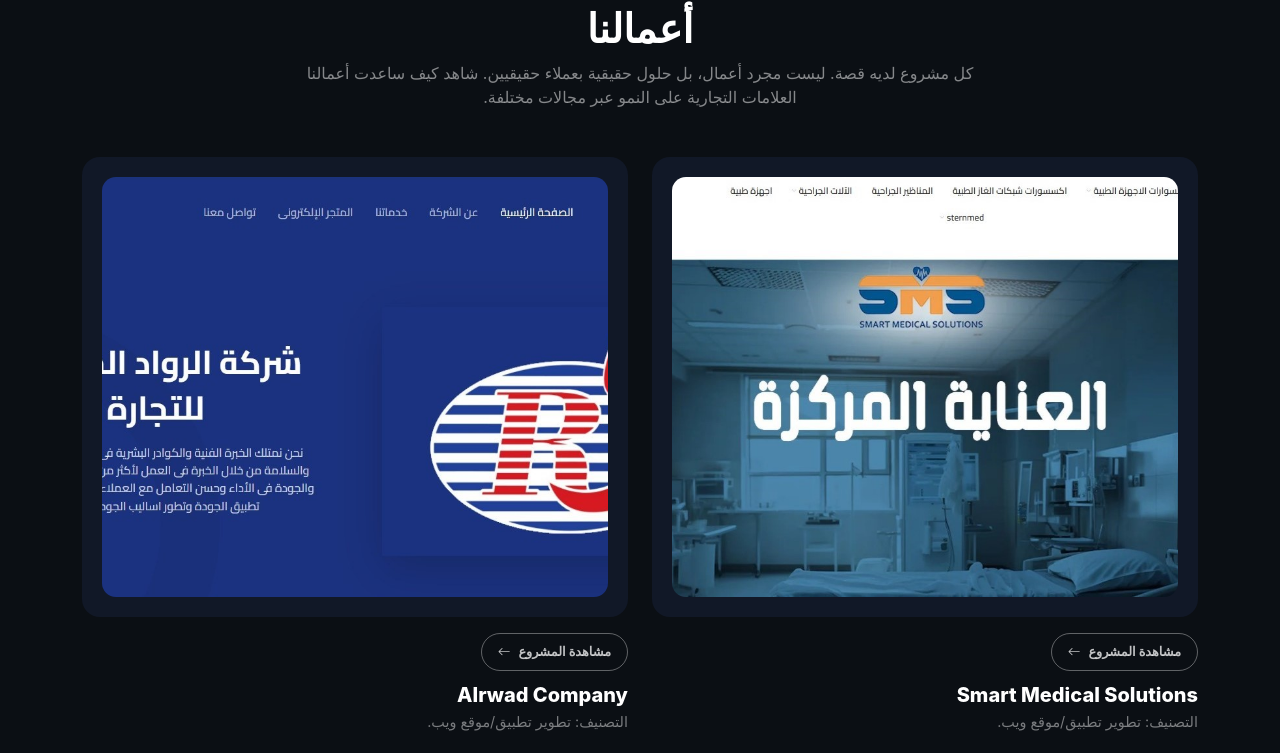
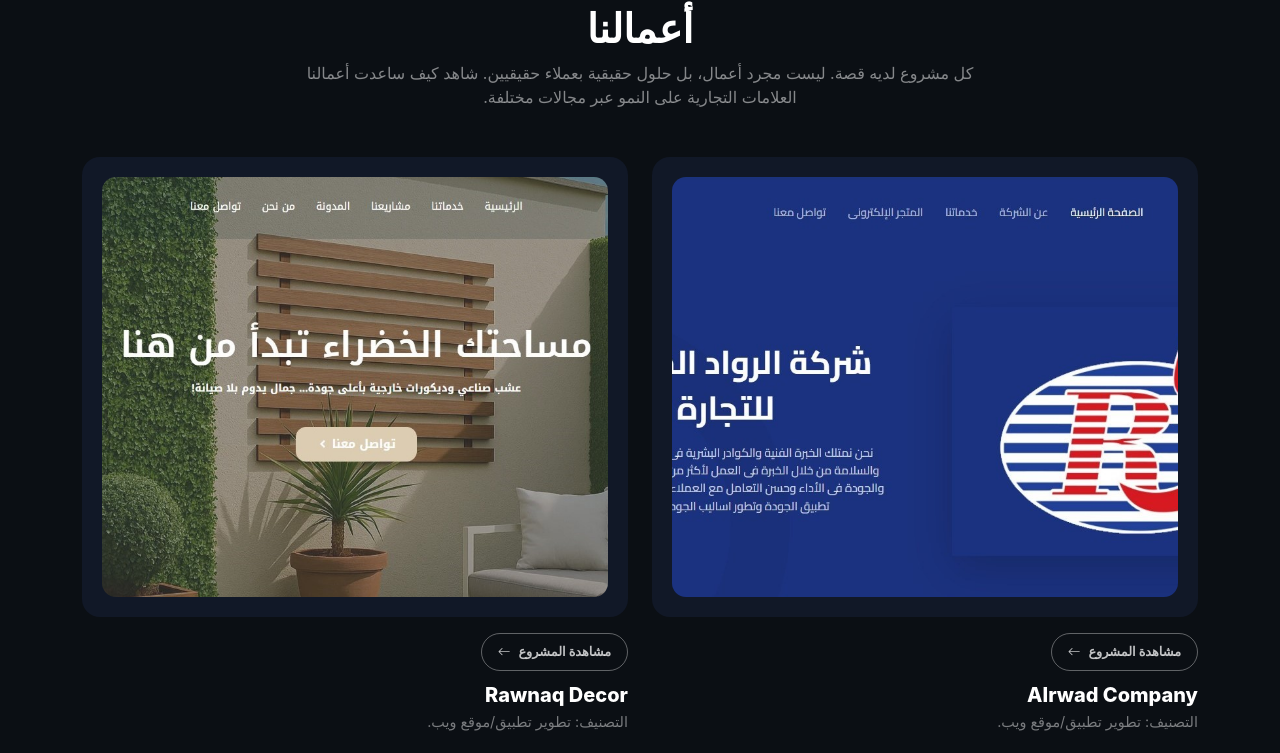
Before and after one commit to Mostafaelfiky282/Web_AD, a plain HTML site: page arabic.html in a window 1280 px wide. Shown: the part 1942-2695 px from the top of the page. Drawn offline with nearby package versions, Linux system fonts and the light colour scheme; a web font is replaced by a local one.

Commit message:
Fix Bug 2

```diff
--- a/arabic.html
+++ b/arabic.html
@@ -245,12 +245,6 @@
     <script>
       // ===== Our Works Data (JSON) =====
       const worksData = [
-        {
-          link: "https://smartmedicalsolutions.store/",
-          img: "images/web1.jpeg",
-          name: "Smart Medical Solutions",
-          title: "التصنيف: تطوير تطبيق/موقع ويب.",
-        },
         {
           link: "https://alrawad.co/",
           img: "images/web2.jpeg",
```
Also changed, not shown: index.html (+0 -6 lines).
